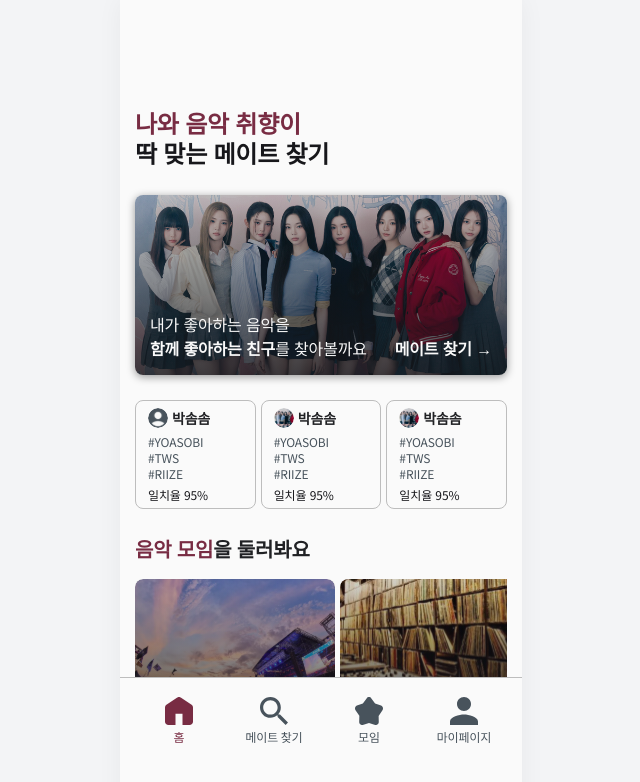
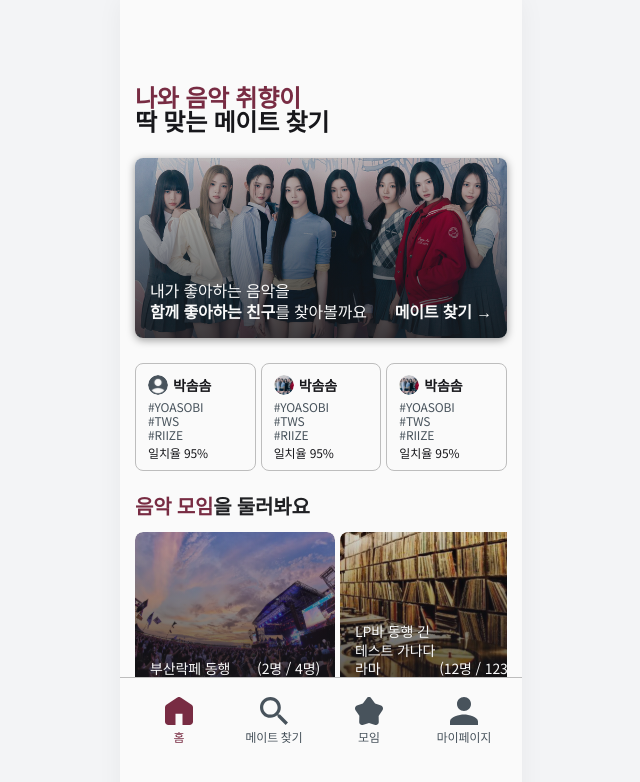
Before and after one commit to 2026-DBP-Reverb/frontend, a React (Create React App) app: page /home in a window 1280 px wide. Shown: the top 782 px of the page, without its empty margins (319-959 px from the left). Built offline with nearby package versions, Linux system fonts and the light colour scheme.

Commit message:
[DBP-49] fix: 홈 화면 디테일 UI 수정

```diff
--- a/src/components/MeetingBanner.jsx
+++ b/src/components/MeetingBanner.jsx
@@ -1,7 +1,6 @@
 import styled from "styled-components";
 import { Link } from "react-router-dom";
-import { text2 } from "../styles/typography";
-import { text2Bold } from "../styles/typography";
+import { text2, text2Bold } from "../styles/typography";
 
 const Card = styled.div`
   position: relative;
@@ -11,8 +10,7 @@ const Card = styled.div`
   border-radius: 8px;
   margin-bottom: 25px;
 
-  background-image:
-    linear-gradient(
+  background-image: linear-gradient(
     180deg,
     rgb(23 23 27 / 15%) 0%,
     rgb(23 23 27 / 80%) 100%
@@ -34,7 +32,7 @@ const CardContent = styled.div`
   display: flex;
   align-items: flex-end;
   justify-content: space-between;
-  gap: ${({ $isRegistered }) => ($isRegistered ? '12px' : '4px')};
+  gap: ${({$isRegistered}) => ($isRegistered ? "12px" : "4px")};
   color: var(--White, #fafafa);
 `;
 
@@ -61,17 +59,18 @@ const MateLink = styled(Link)`
   color: var(--White, #fafafa);
   text-decoration: none;
   white-space: nowrap;
+  line-height: 1.35;
 `;
 
-export default function MeetingBanner({ hasMusicPreference }) {
+export default function MeetingBanner({hasMusicPreference}) {
   const action = hasMusicPreference
     ? {
-        label: '메이트 찾기',
-        path: '/findmates',
+      label: "메이트 찾기",
+      path: "/findmates",
     }
     : {
-        label: '취향 등록하기',
-        path: '/preferences',
+      label: "취향 등록하기",
+      path: "/preferences",
     };
 
   return (
--- a/src/components/MeetingCard.jsx
+++ b/src/components/MeetingCard.jsx
@@ -13,6 +13,10 @@ const Card = styled.div`
     rgba(23, 23, 27, 0.15) 0%,
     rgba(23, 23, 27, 0.8) 100%
   );
+
+  display: flex;
+  flex-direction: column;
+  align-items: center;
 `;
 
 const CardImage = styled.img`
@@ -24,15 +28,18 @@ const CardImage = styled.img`
 `;
 
 const CardInfo = styled.div`
-  ${text1}
+  ${text1};
   position: absolute;
-  right: 10px;
-  bottom: 10px;
-  left: 10px;
+  right: 0;
+  bottom: 15px;
+  left: 0;
+
   display: flex;
+  box-sizing: border-box;
+  padding: 0 15px;
+  justify-content: space-between;
   align-items: flex-end;
-  justify-content: space-between;
-  gap: 8px;
+
   color: var(--White, #fafafa);
 `;
 
@@ -45,17 +52,18 @@ const Title = styled.span`
 const MemberCount = styled.span`
   flex-shrink: 0;
   white-space: nowrap;
+  line-height: 1.3;
 `;
 
 export default function MeetingCard({
-  title,
-  image,
-  currentMembers,
-  maxMembers,
-}) {
+                                      title,
+                                      image,
+                                      currentMembers,
+                                      maxMembers,
+                                    }) {
   return (
     <Card>
-      <CardImage src={image} />
+      <CardImage src={image}/>
       <CardInfo>
         <Title>{title}</Title>
         <MemberCount>
--- a/src/components/UserCard.jsx
+++ b/src/components/UserCard.jsx
@@ -1,17 +1,17 @@
 import styled from "styled-components";
-import { text1Bold } from "../styles/typography";
-import { labelText } from "../styles/typography";
+import { labelText, text1Bold } from "../styles/typography";
 
 const Card = styled.div`
   display: flex;
-  width: 100%
+  width: 100%;
   height: 108px;
   padding: 0 12px;
   flex-direction: column;
   justify-content: center;
   align-items: flex-start;
-  gap: 8px;
+  gap: 6px;
   flex: 1 0 0;
+
   border: 0.5px solid var(--Gray, #bdbdbd);
   border-radius: 8px;
   background: var(--White, #fafafa);
@@ -21,58 +21,54 @@ const Card = styled.div`
   &:hover {
     border-color: var(--Slate-Blue, #48535c);
   }
-
 `;
 
 const Profile = styled.div`
   display: flex;
+  width: 87px;
+  height: 20px;
   align-items: center;
-  gap: 4px;
-  margin-top: 7px;
+  gap: 5px;
+  flex-shrink: 0;
 `;
 
 const ProfileImage = styled.img`
+  border-radius: 50%;
+  object-fit: cover;
   width: 20px;
   height: 20px;
   flex-shrink: 0;
-  border-radius: 50%;
-  object-fit: cover;
+  aspect-ratio: 1/1;
 `;
 
 const Name = styled.span`
-  ${text1Bold}
-  overflow: hidden;
-  font-weight: 700;
-  text-overflow: ellipsis;
-  white-space: nowrap;
+  ${text1Bold};
+  color: var(--Black, #17171B);
 `;
 
 const TagList = styled.div`
-  ${labelText}
-  margin-top: -2px;
+  ${labelText};
+  color: var(--Slate-Blue, #48535C);
   display: flex;
   flex-direction: column;
-  color: var(--Slate-Blue, #48535c);
-  line-height: 1.35;
+  gap: 2px;
 `;
 
 const MatchRate = styled.span`
-  ${labelText}
-  margin-top: -5px;
-  margin-bottom: 5px;
+  ${labelText};
   color: var(--Black, #17171b);
 `;
 
 export default function UserCard({
-  name,
-  profileImage,
-  favoriteArtists,
-  matchRate,
-}) {
+                                   name,
+                                   profileImage,
+                                   favoriteArtists,
+                                   matchRate,
+                                 }) {
   return (
     <Card>
       <Profile>
-        <ProfileImage src={profileImage} />
+        <ProfileImage src={profileImage}/>
         <Name>{name}</Name>
       </Profile>
       <TagList>
--- a/src/home/style/StyledHome.jsx
+++ b/src/home/style/StyledHome.jsx
@@ -1,12 +1,12 @@
-import styled from 'styled-components';
-import { title2 } from '../../styles/typography';
-import { title3 } from '../../styles/typography';
+import styled from "styled-components";
+import { title2, title3 } from "../../styles/typography";
+
 export const Header = styled.div`
   ${title2}
   display: flex;
   flex-direction: column;
   align-self: stretch;
-  margin-top: 90px;
+  margin-top: 70px;
   margin-bottom: 25px;
 `;
 
@@ -15,7 +15,6 @@ export const AccentText = styled.span`
 `;
 
 export const HeaderText = styled.span`
-  margin-top: -5px;
   color: var(--Black, #17171b);
 `;
 
@@ -28,7 +27,7 @@ export const MateList = styled.div`
 `;
 
 export const FindTitle = styled.div`
- ${title3};
+  ${title3};
   width: 100%;
 `;
 
--- a/src/styles/typography.js
+++ b/src/styles/typography.js
@@ -1,11 +1,11 @@
-import { css } from 'styled-components';
+import { css } from "styled-components";
 
 export const text2 = css`
   font-family: 'Noto Sans KR', sans-serif;
   font-size: 16px;
   font-style: normal;
   font-weight: 400;
-  line-height: normal;
+  line-height: 1;
   letter-spacing: -0.16px;
 `;
 
@@ -14,7 +14,7 @@ export const text2Bold = css`
   font-size: 16px;
   font-style: normal;
   font-weight: 700;
-  line-height: normal;
+  line-height: 1;
   letter-spacing: -0.16px;
 `;
 
@@ -24,7 +24,7 @@ export const title1 = css`
   font-size: 32px;
   font-style: normal;
   font-weight: 700;
-  line-height: normal;
+  line-height: 1;
   letter-spacing: -0.32px;
 `;
 
@@ -33,7 +33,7 @@ export const text1 = css`
   font-size: 14px;
   font-style: normal;
   font-weight: 400;
-  line-height: normal;
+  line-height: 1;
   letter-spacing: -0.14px;
 `;
 
@@ -42,7 +42,7 @@ export const text1Bold = css`
   font-size: 14px;
   font-style: normal;
   font-weight: 700;
-  line-height: normal;
+  line-height: 1;
   letter-spacing: -0.14px;
 `;
 
@@ -51,7 +51,7 @@ export const labelText = css`
   font-size: 12px;
   font-style: normal;
   font-weight: 400;
-  line-height: normal;
+  line-height: 1;
   letter-spacing: -0.12px;
 `;
 
@@ -60,7 +60,7 @@ export const title2 = css`
   font-size: 24px;
   font-style: normal;
   font-weight: 700;
-  line-height: normal;
+  line-height: 1;
   letter-spacing: -0.24px;
 `;
 
@@ -69,6 +69,6 @@ export const title3 = css`
   font-size: 20px;
   font-style: normal;
   font-weight: 700;
-  line-height: normal;
+  line-height: 1;
   letter-spacing: -0.2px;
 `;
```
Lines whose indentation alone changed are shown as unchanged.
